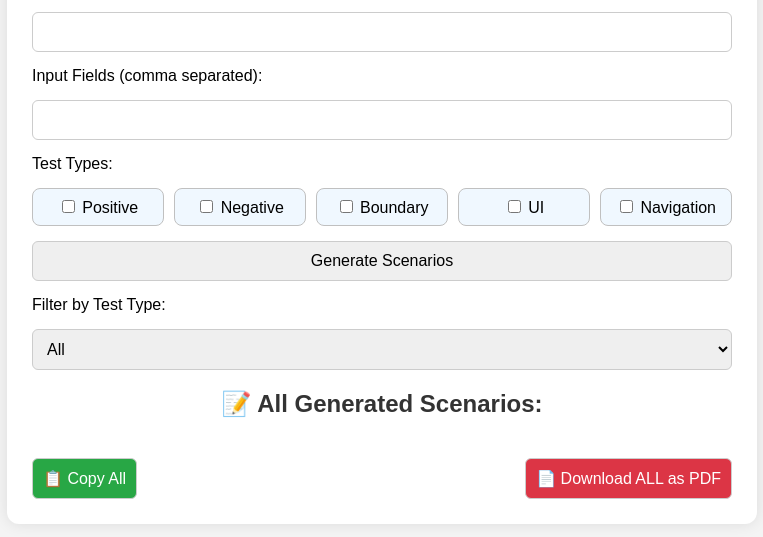
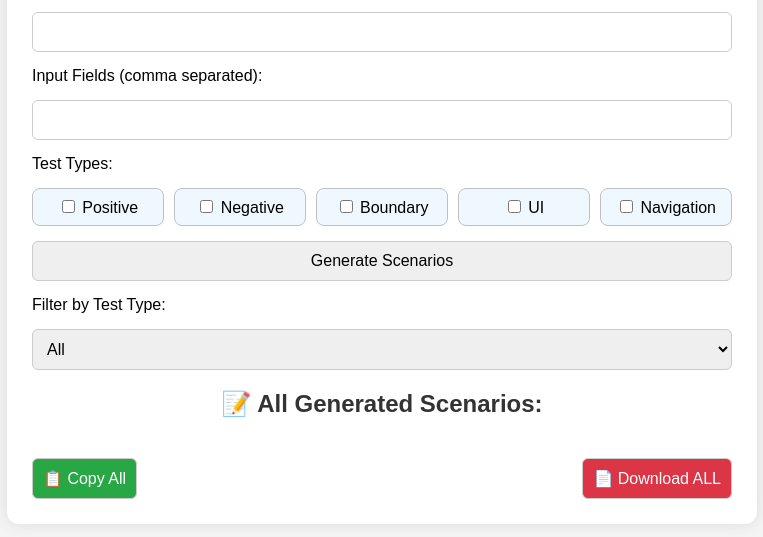
Before and after one commit to MohamedShahmi/Smart-Test-Scenario-Generator, a plain HTML site: page Smart_Test_Scenario_Generotor/index.html in a window 1280 px wide. Shown: the part 157-694 px from the top of the page, without its empty margins (258-1021 px from the left). Drawn offline with nearby package versions, Linux system fonts and the light colour scheme.

Commit message:
Final Commit

```diff
--- a/Smart_Test_Scenario_Generotor/index.html
+++ b/Smart_Test_Scenario_Generotor/index.html
@@ -44,7 +44,7 @@
       <div id="scenarioList"></div>
       <div class="button-row">
         <button id="copyBtn" class="left-btn">📋 Copy All</button>
-        <button id="pdfBtn" class="right-btn">📄 Download ALL as PDF</button>
+        <button id="pdfBtn" class="right-btn">📄 Download ALL</button>
       </div>
     </div>
   </div>
```
